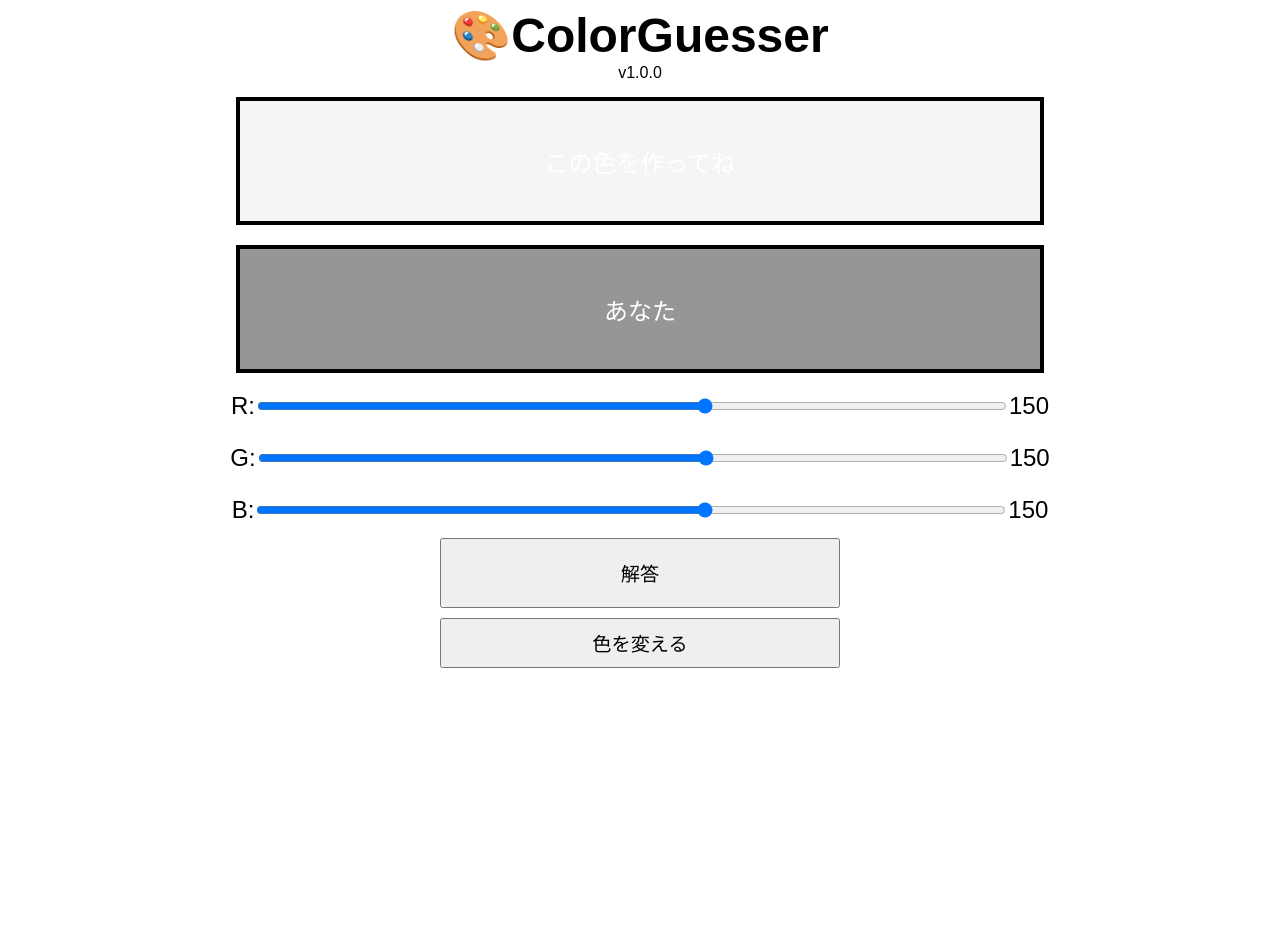
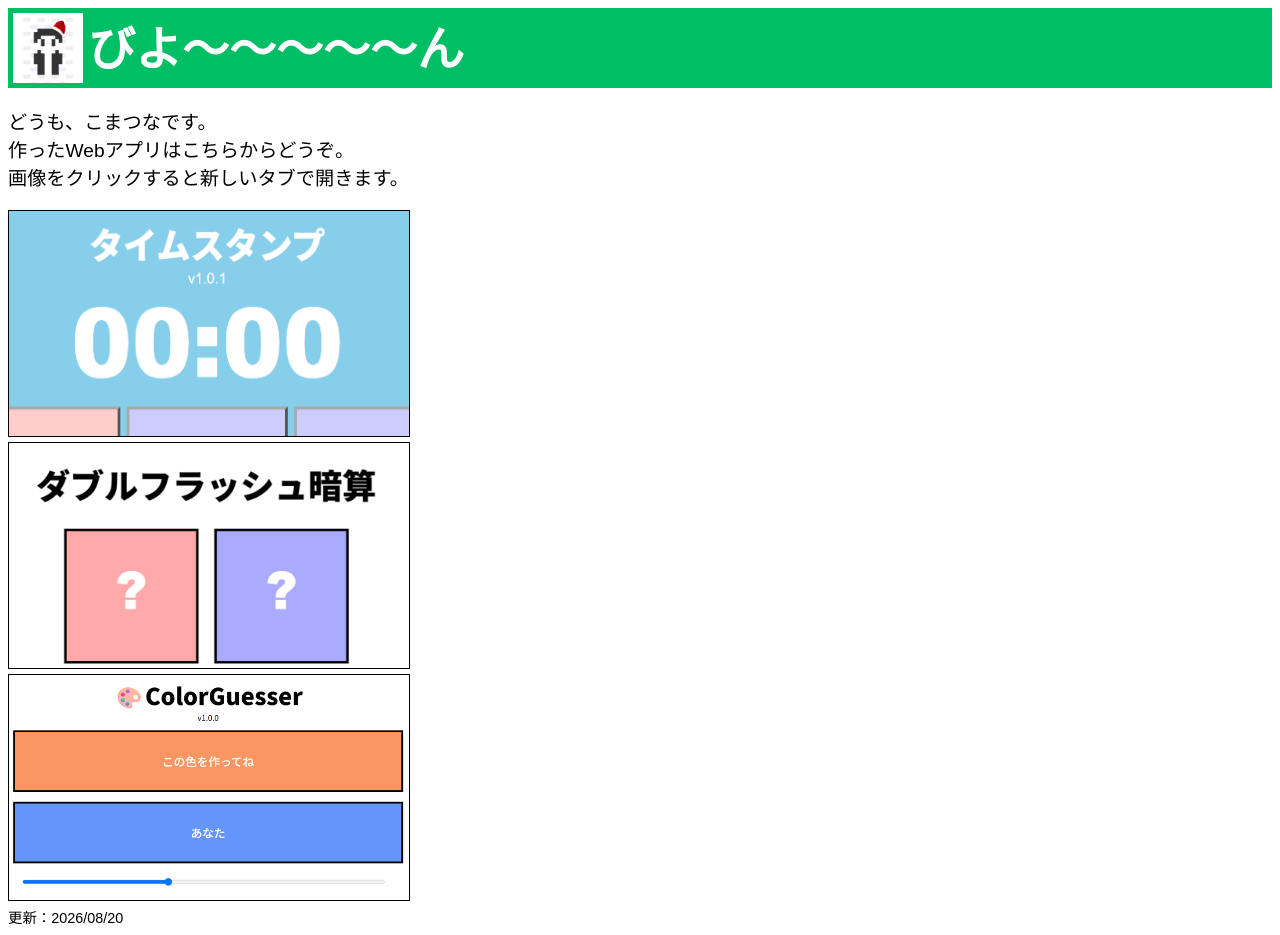
Before and after one commit to komatuna11082nd/home, a plain HTML site: page index.html in a window 1280 px wide. Before the commit the page ends 800 px from the top, so only its background shows below. Drawn offline with Linux system fonts and the light colour scheme.

Commit message:
Add files via upload

```diff
--- a/index.html
+++ b/index.html
@@ -2,39 +2,49 @@
 <html>
 
 <head>
-    <title>🎨ColorGuesser</title>
+    <title>こまつな製Webアプリ</title>
     <meta charset="utf-8">
     <script src="./main.js" defer></script>
     <link rel="stylesheet" href="./main.css">
 </head>
 
 <header>
-    <div>
-        <div id="title">🎨ColorGuesser</div>
-        <div id="version">v1.0.0</div>
-    </div>
-
-
+    <img src="./img/デニムサンタこまつな.jpg" id="KM18">
+    <div id="title">こまつな製Webアプリ</div>
 </header>
 
 <body>
-    <div class="square_zone">
-        <div id="otehon_box">この色を作ってね</div>
-        <div id="player_box">あなた</div>
+    <p>
+        <div>
+            どうも、こまつなです。
+            <br>
+            作ったWebアプリはこちらからどうぞ。
+            <br>
+            画像をクリックすると新しいタブで開きます。
+        </div>
+    </p>
+
+    <div id="timestamp">
+        <a href="https://komatuna11082nd.github.io/timestamp/" target="_blank">
+            <img id="banner" src="./img/タイムスタンプ.png">
+        </a>
     </div>
 
-    <div class="color_zone">
-        <p>R:<input type="range" class="ranges" id="red_range" max="5"><span id="red_range_text">255</span></p>
-        <p>G:<input type="range" class="ranges" id="green_range" max="5"><span id="green_range_text">255</span></p>
-        <p>B:<input type="range" class="ranges" id="blue_range" max="5"><span id="blue_range_text">255</span></p>
+    <div id="double-flash">
+        <a href="https://komatuna11082nd.github.io/double-flash/" target="_blank">
+            <img id="banner" src="./img/double-flash.jpg">
+        </a>
     </div>
 
-    <div class="button_zone">
-        <button class="buttons" id="answer_button">解答</button>
-        <br>
-        <button class="buttons" id="change_button">色を変える</button>
+    <div id="ColorGuesser">
+        <a href="https://komatuna11082nd.github.io/ColorGuesser/" target="_blank">
+            <img id="banner" src="./img/ColorGuesser.png">
+        </a>
     </div>
-
 </body>
 
+<footer>
+    更新：2026/08/20
+</footer>
+
 </html>
--- a/main.css
+++ b/main.css
@@ -1,92 +1,39 @@
-#title{
-    text-align: center;
-    font-size: 300%;
-    font-weight: 900;
+header{
+    background-color: #00BE64;
+    height: 80px;
+    display: flex;
 }
 
-#version{
-    text-align: center;
+#KM18{
+    width: 70px;
+    height: 70px;
+
+    position: relative;
+    top: 5px;
+    left: 5px;
+}
+
+#title{
+    color: white;
+    font-family: Arial, "Helvetica Neue", sans-serif;
+    font-size: 47px;
+    font-weight: 800;
+    position: relative;
+    top: 2.5px;
+    left: 10px;
 }
 
 body{
-    background-color: white;
     font-family: Arial, "Helvetica Neue", sans-serif;
-}
-
-.square_zone{
-    display: flex;
-    flex-direction: column;
-    justify-content: center;
-    align-items: center;
-
-    text-align: center;
-    color:white;
-    font-size: 150%;
-    font-weight: 500;
-}
-
-#otehon_box{
-    position: relative;
-    top: 15px;
-
-    width: 800px;
-    height: 120px;
-
-    display: flex;
-    justify-content: center;
-    align-items: center;
-    text-align: center;
-
-    background-color: whitesmoke;
-    border: 4px solid black;
-}
-
-#player_box{
-    position: relative;
-    top: 35px;
-    width: 800px;
-    height: 120px;
-
-    display: flex;
-    justify-content: center;
-    align-items: center;
-    text-align: center;
-
-    background-color: whitesmoke;
-    border: 4px solid black;
-}
-
-.color_zone{
-    position: relative;
-    top: 30px;
-
-    text-align: center;
-    font-size: 150%;
-    font-weight: 900px;
-}
-
-.ranges{
-    width: 750px;
-}
-
-.button_zone{
-    text-align: center;
-    gap:5px;
-}
-
-.buttons{
-    position: relative;
     font-size: 120%;
 }
 
-#answer_button{
-    top: 20px;
-    width:400px;
-    height: 70px;
+#banner{
+    width: 400px;
+    height: 225px;
+    border: 1px solid black;
 }
 
-#change_button{
-    top: 30px;
-    width:400px;
-    height: 50px;
+footer{
+    font-size: 75%;
 }
--- a/main.js
+++ b/main.js
@@ -1,85 +1,13 @@
-const otehon_box = document.getElementById("otehon_box");
-const player_box = document.getElementById("player_box");
+const title = document.getElementById("title");
 
-const  red_range = document.getElementById("red_range");
-const  green_range = document.getElementById("green_range");
-const  blue_range = document.getElementById("blue_range");
-
-const  red_range_text = document.getElementById("red_range_text");
-const  green_range_text = document.getElementById("green_range_text");
-const  blue_range_text = document.getElementById("blue_range_text");
-
-const  answer_button = document.getElementById("answer_button");
-const  change_button = document.getElementById("change_button");
-
-let rnd_red;
-let rnd_green;
-let rnd_blue;
-
-let player_red = Number(red_range.value)*50;
-let player_green = Number(red_range.value)*50;
-let player_blue = Number(red_range.value)*50;
-player_box.style.backgroundColor = `rgb(${player_red}, ${player_green}, ${player_blue})`;
-red_range_text.textContent = player_red;
-green_range_text.textContent = player_green;
-blue_range_text.textContent = player_blue;
-
-let range_step = 6
-
-//0 ~ max-1までの乱数(整数)を返す関数
+//0 ~ maxまでの乱数(整数)を返す
 function getRandomInt(max) {
   return Math.floor(Math.random() * max);
 }
 
-function change_color(){
+rnd = getRandomInt(10)
+console.log(rnd)
 
-    rnd_red = getRandomInt(range_step) * 50;
-    rnd_green = getRandomInt(range_step) * 50;
-    rnd_blue = getRandomInt(range_step) * 50;
-
-    console.log("R:" + rnd_red);
-    console.log("G:" + rnd_green);
-    console.log("B:" + rnd_blue);
-
-    otehon_box.style.backgroundColor = `rgb(${rnd_red}, ${rnd_green}, ${rnd_blue})`;
+if (rnd==0){
+    title.textContent = "びよ～～～～～ん"
 }
-
-//rangeの値が変わったら
-red_range.addEventListener("input", function(){
-    player_red = Number(red_range.value)*50;
-    console.log("red_range:" + red_range.value);
-    console.log("player_red:" + player_red);
-    red_range_text.textContent = player_red;
-
-    player_box.style.backgroundColor = `rgb(${player_red}, ${player_green}, ${player_blue})`;
-});
-
-green_range.addEventListener("input", function(){
-    player_green = Number(green_range.value)*50;
-    console.log("green_range:" + green_range.value);
-    console.log("player_green:" + player_green);
-    green_range_text.textContent = player_green;
-
-    player_box.style.backgroundColor = `rgb(${player_red}, ${player_green}, ${player_blue})`;
-});
-
-blue_range.addEventListener("input", function(){
-    player_blue = Number(blue_range.value)*50;
-    console.log("blue_range:" + blue_range.value);
-    console.log("player_blue:" + player_blue);
-    blue_range_text.textContent = player_blue;
-
-    player_box.style.backgroundColor = `rgb(${player_red}, ${player_green}, ${player_blue})`;
-});
-
-answer_button.addEventListener("click", function(){
-    if(rnd_red == player_red && rnd_green == player_green && rnd_blue == player_blue){
-        alert("大正解！！")
-    }else{
-        alert("違います")
-    }
-});
-
-change_button.addEventListener("click", function(){
-    change_color();
-});
```
